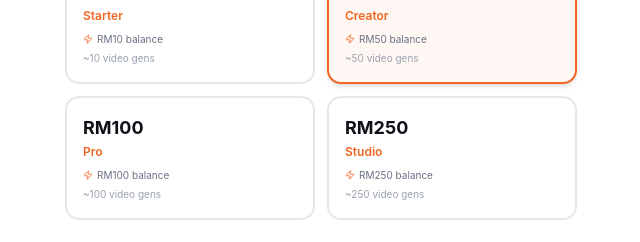
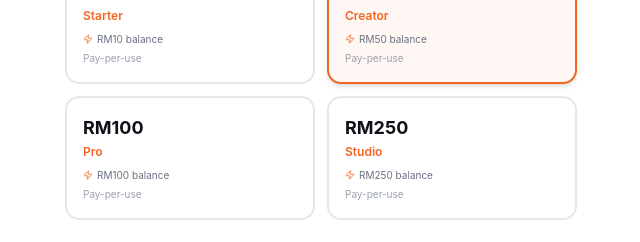
Before and after one commit to ferazfhansurie/motionboards, a Next.js app: page /signup in a window 1280 px wide. Shown: the part 313-555 px from the top of the page, without its empty margins (319-959 px from the left). Built offline with nearby package versions, Linux system fonts and the light colour scheme.

Commit message:
Remove estimated video gen counts from signup plans
Co-Authored-By: Claude Opus 4.6 (1M context) <noreply@anthropic.com>

```diff
--- a/src/app/signup/page.tsx
+++ b/src/app/signup/page.tsx
@@ -4,10 +4,10 @@ import { useState } from "react";
 import { Loader2, Check, Zap } from "lucide-react";
 
 const PLANS = [
-  { id: "starter", name: "Starter", price: "RM10", credits: "RM10 balance", gens: "~10 video gens" },
-  { id: "creator", name: "Creator", price: "RM50", credits: "RM50 balance", gens: "~50 video gens", popular: true },
-  { id: "pro", name: "Pro", price: "RM100", credits: "RM100 balance", gens: "~100 video gens" },
-  { id: "studio", name: "Studio", price: "RM250", credits: "RM250 balance", gens: "~250 video gens" },
+  { id: "starter", name: "Starter", price: "RM10", credits: "RM10 balance", gens: "Pay-per-use" },
+  { id: "creator", name: "Creator", price: "RM50", credits: "RM50 balance", gens: "Pay-per-use", popular: true },
+  { id: "pro", name: "Pro", price: "RM100", credits: "RM100 balance", gens: "Pay-per-use" },
+  { id: "studio", name: "Studio", price: "RM250", credits: "RM250 balance", gens: "Pay-per-use" },
 ];
 
 export default function SignupPage() {
```
